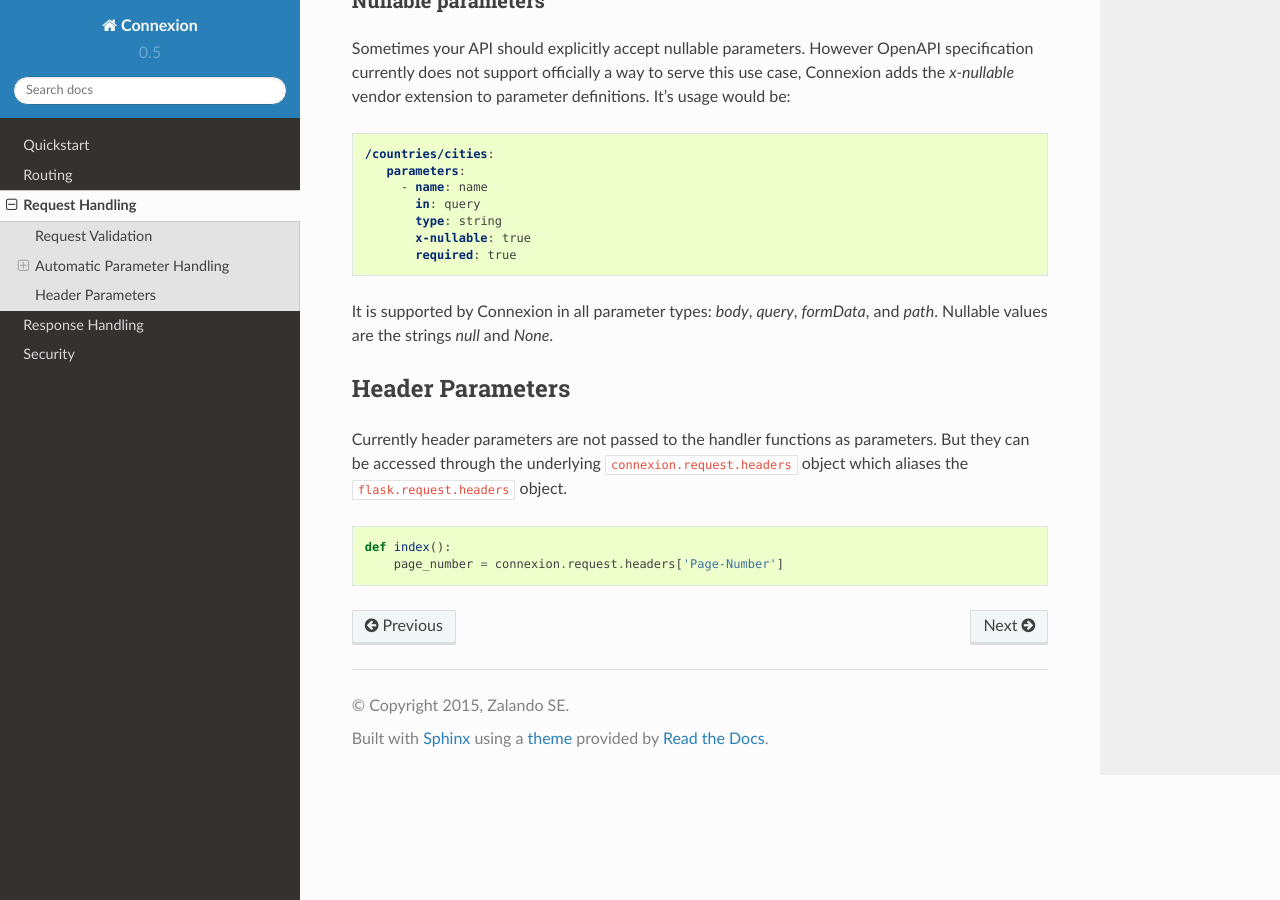
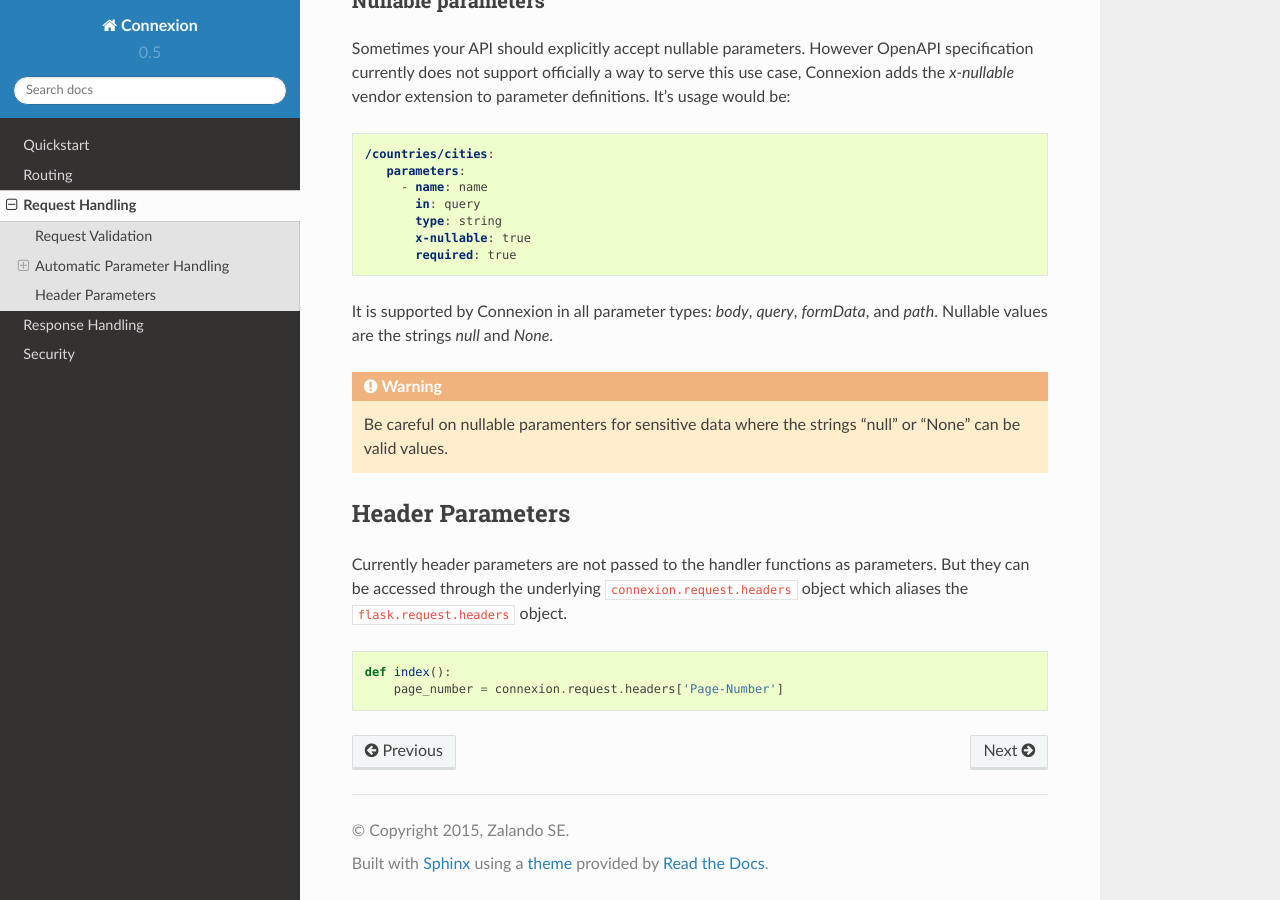
Before and after one commit to spec-first/connexion, a Sphinx documentation site: the page built from docs/request.rst, in a window 1280 px wide and 900 px high, scrolled down 1837 px. Built offline with Sphinx 7.4.7 and the Read the Docs theme 2.0.0, drawn with Linux system fonts in a browser that asks for light colours.

Commit message:
Add warning for nullable fields

```diff
--- a/docs/request.rst
+++ b/docs/request.rst
@@ -110,8 +110,12 @@ definitions. It's usage would be:
 It is supported by Connexion in all parameter types: `body`, `query`,
 `formData`, and `path`. Nullable values are the strings `null` and `None`.
 
+.. warning:: Be careful on nullable paramenters for sensitive data where the
+             strings "null" or "None" can be _`valid values`.
+
 .. _`nullable parameters`: https://github.com/zalando/connexion/issues/182
 .. _`not support`: https://github.com/OAI/OpenAPI-Specification/issues/229
+.. _`valid values`: http://www.bbc.com/future/story/20160325-the-names-that-break-computer-systems
 
 Header Parameters
 -----------------
```
